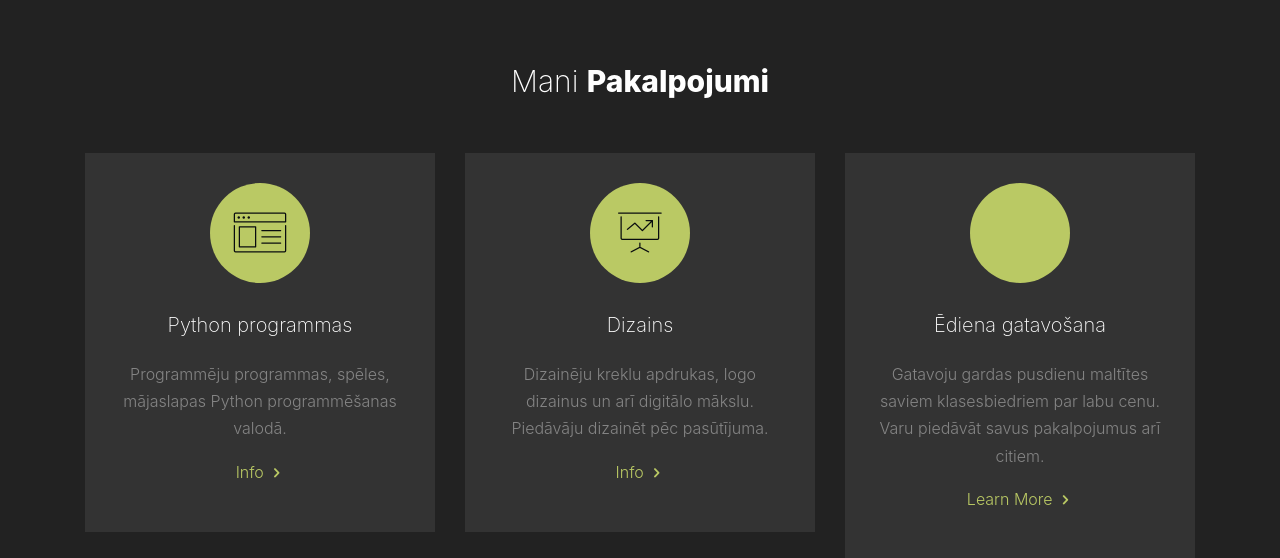
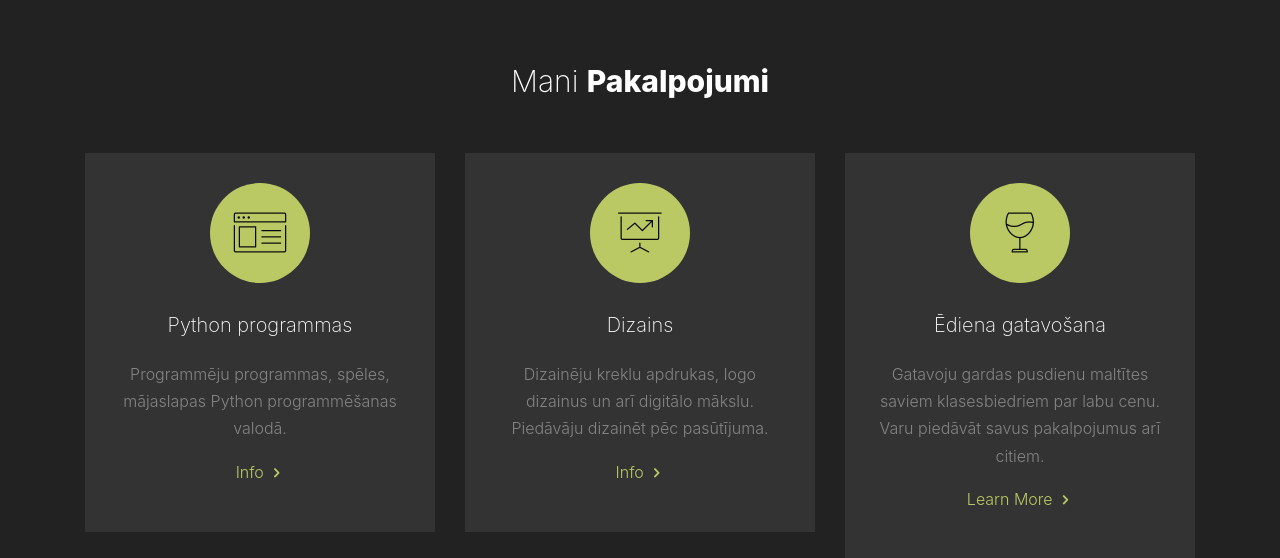
Before and after one commit to AlexIsBad-uns/Aleksis_portfolio, a Flask app: page / in a window 1280 px wide. Shown: the part 3720-4278 px from the top of the page. Run offline with Flask 3, Linux system fonts and the light colour scheme; some libraries are stand-ins or nearby versions; some web fonts are replaced.

Commit message:
icon fix

```diff
--- a/static/fonts/icomoon/style.css
+++ b/static/fonts/icomoon/style.css
@@ -76,7 +76,7 @@
   content: "\e010";
 }
 .icon-video2:before {
-  content: "\15";
+  content: "\e011";
 }
 .icon-camera3:before {
   content: "\e012";
--- a/templates/index.html
+++ b/templates/index.html
@@ -72,6 +72,7 @@
 						<span class="text_1"><b>RTU IZV 11. klases skolēns</b>	</span>
 						<span class="text_2"><b> Programmēju, dizainēju, gatavoju </b>
 					</span>
+					<p>Attēla autors (mans klasesbiedrs): Rihards Bukovskis</p>
 
 
 					<STYle>
@@ -384,7 +385,7 @@
 				<div class="col-md-6 col-lg-4 text-center mb-5">
 					<div class="site-service-item site-animate" data-animate-effect="fadeIn">
 						<span class="icon">
-							<span class="icon-video2"></span>
+							<span class="icon-wine"></span>
 						</span>
 						<h3 class="mb-4">Ēdiena gatavošana</h3>
 						<p>Gatavoju gardas pusdienu maltītes saviem klasesbiedriem par labu cenu. Varu piedāvāt savus pakalpojumus arī citiem. </p>
```
